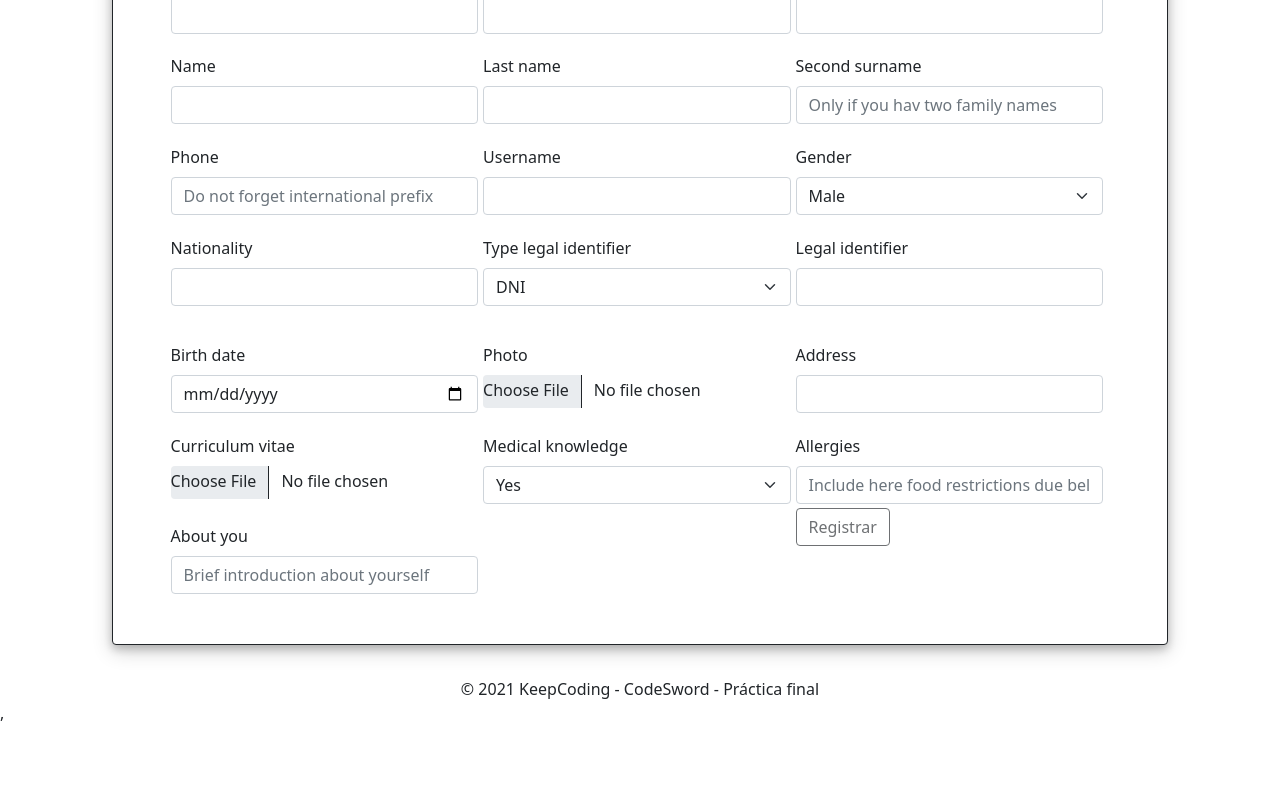
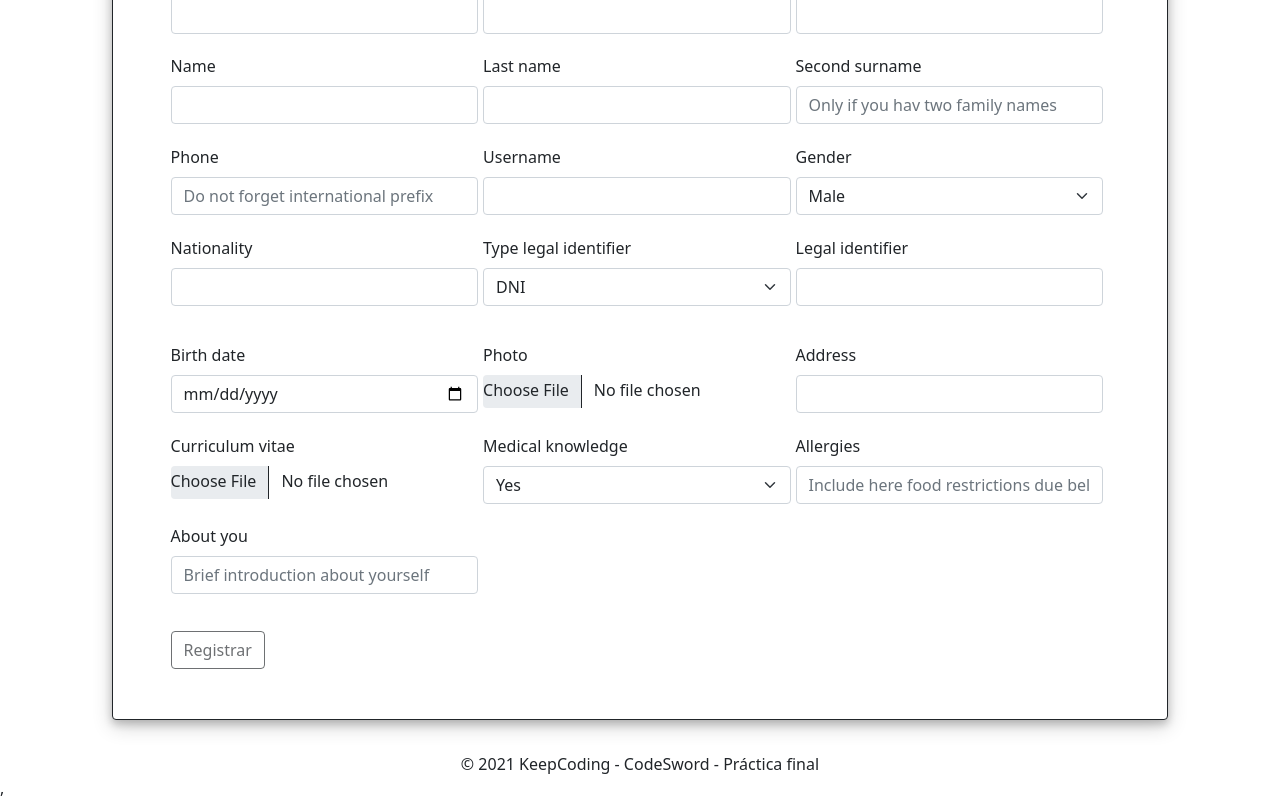
Before and after one commit to davidordo85/Frontend_campManager, a React (Create React App) app in the folder client/: page /register in a window 1280 px wide. Shown: the part 434-1234 px from the top of the page. Before the commit the page ends 1159 px from the top, so only its background shows below. Built offline with nearby package versions, Linux system fonts and the light colour scheme; no server answers.

Commit message:
fix register button

```diff
--- a/client/src/components/auth/RegisterPage/register.css
+++ b/client/src/components/auth/RegisterPage/register.css
@@ -41,6 +41,8 @@
 }
 
 .registerButton-container {
+  grid-column: 1;
+  padding-top: 2rem;
 }
 
 @media (min-width: 668px) {
@@ -76,8 +78,4 @@
     align-items: center;
     flex-direction: column;
   }
-
-  .register-button {
-    margin: 2rem;
-  }
 }
```
